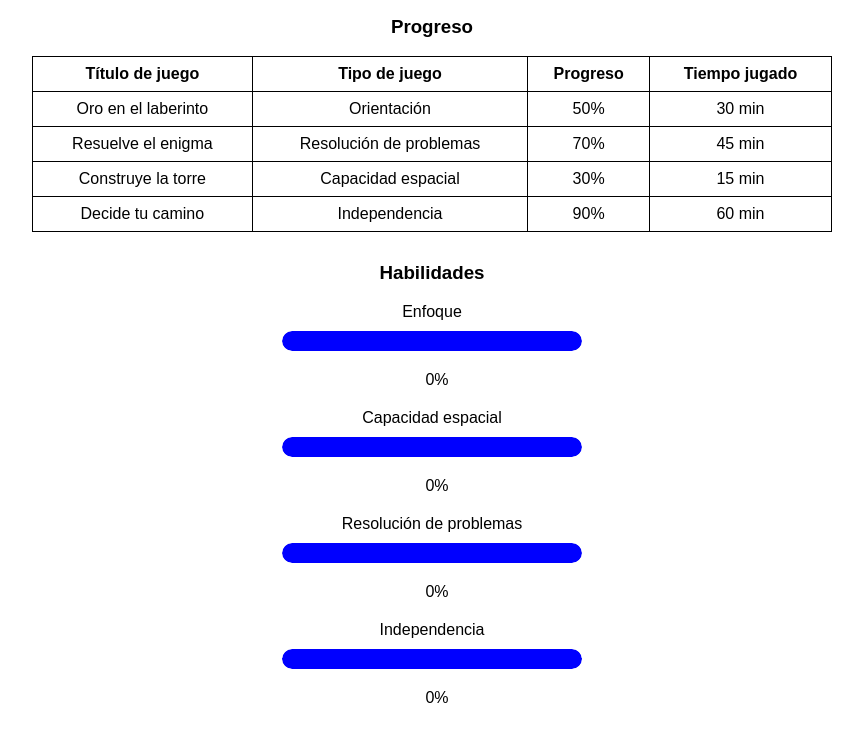
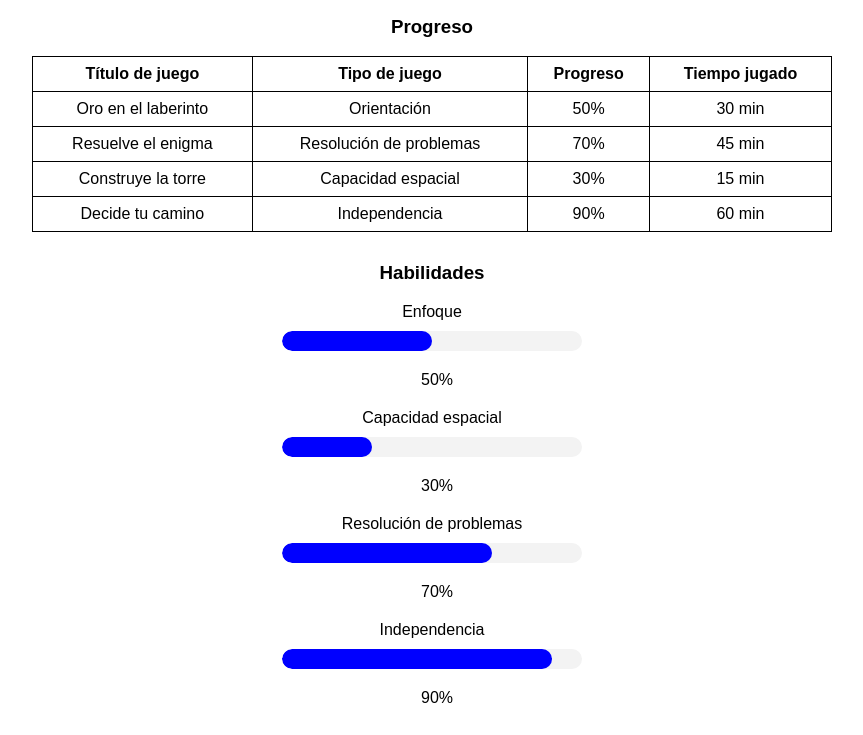
Before and after one commit to NinoNkn/NinoNkn.github.io, a plain HTML site: page PantallaInf.html in a window 1280 px wide. Shown: the part 105-840 px from the top of the page, without its empty margins (208-1071 px from the left). Drawn offline with Linux system fonts and the light colour scheme.

Commit message:
Update PantallaInf.html

```diff
--- a/PantallaInf.html
+++ b/PantallaInf.html
@@ -144,6 +144,6 @@
             <span id="independencia-label" class="label">0%</span>
         </div>
     </div>
-    <script src="info.js"></script>
+    <script src="./js/info.js"></script>
 </body>
 </html>
```
